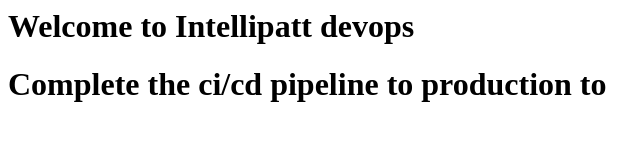
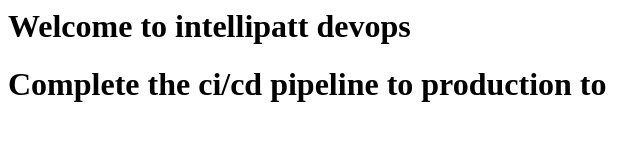
Before and after one commit to fatinagur/website, a plain HTML site: page index.html in a window 1280 px wide. Shown: the full height of the page, 0-640 px from the left. Drawn offline with Linux system fonts and the light colour scheme.

Commit message:
Update index.html

```diff
--- a/index.html
+++ b/index.html
@@ -1,7 +1,7 @@
 <html>
 <title>CI/CD pipe line</title>
 <body>
-<h1> Welcome to Intellipatt devops </h1>
+<h1> Welcome to intellipatt devops </h1>
 <h1> Complete the ci/cd pipeline to production to <h1>
 </body>
 </html>
```
